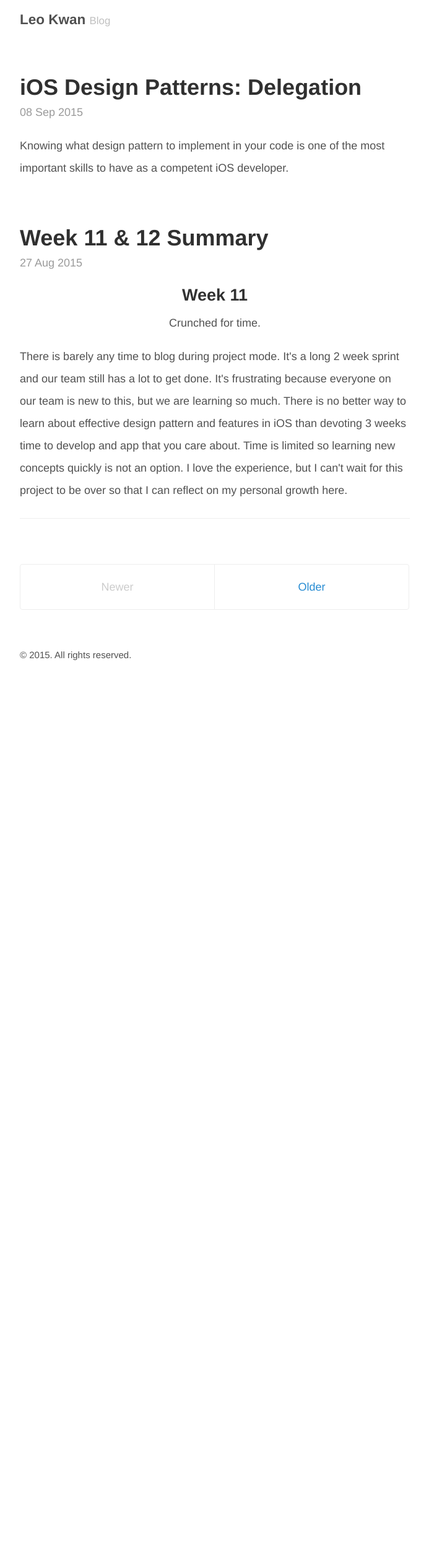
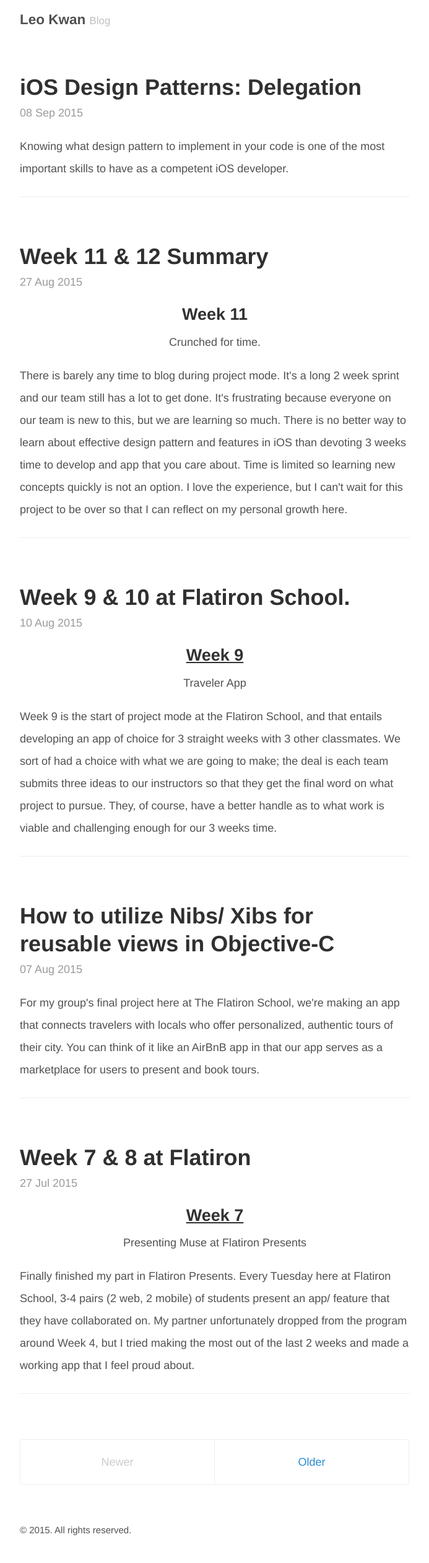
Before and after one commit to leojkwan/leojkwan.github.io, a Jekyll site: the page built from index.html, in a window 1280 px wide. Shown: the whole page at 62% size, without its empty margins (293-986 px from the left). Built offline with Jekyll 4.4.1, drawn with Linux system fonts in a browser that asks for light colours; the list of posts is cut into pages by our own code; before the commit the page ends 1110 px from its top, so only the background shows below that.

Commit message:
added hrule to bottom of posts

```diff
--- a/_config.yml
+++ b/_config.yml
@@ -8,7 +8,7 @@ permalink:           pretty
 title:               Leo Kwan
 tagline:             Blog
 url:                 http://leojkwan.github.io.
-paginate:            2
+paginate:            5
 paginate_path:       "page:num"
 baseurl:             ""
 gems: [jekyll-paginate]
--- a/_layouts/post.html
+++ b/_layouts/post.html
@@ -5,11 +5,7 @@ layout: default
 <article class="post">
   <h1 class="post-title">{{ page.title }}</h1>
   <time datetime="{{ page.date | date_to_xmlschema }}" class="post-date">{{ page.date | date_to_string }}</time>
-
-  {{page.excerpt}}
-</br>
-
-</br>
+  <p class="post-excerpt">{{page.excerpt}}</p>
   {{content}}
 </article>
 
--- a/_posts/2015-08-27-week-11-12-summary.html
+++ b/_posts/2015-08-27-week-11-12-summary.html
@@ -29,7 +29,6 @@ author:
 excerpt: <h2 style="text-align:center;">Week 11</h2>
   <p class="intro" style="text-align:center;">Crunched for time.</p>
   <p><span style="line-height:1.5;">There is barely any time to blog during project mode. It's a long 2 week sprint and our team still has a lot to get done. It's frustrating because everyone on our team is new to this, but we are learning so much. There is no better way to learn about effective design pattern and features in iOS than devoting 3 weeks time to develop and app that you care about. Time is limited so learning new concepts quickly is not an option. I love the experience, but I can't wait for this project to be over so that I can reflect on my personal growth here.</span><!--more--></p>
-  <hr />
 
 ---
 
--- a/_sass/_posts.scss
+++ b/_sass/_posts.scss
@@ -15,8 +15,9 @@
   color: #303030;
 }
 .page-title,
-.post-title {
+.post-title{
   margin-top: 0;
+  margin-bottom: 10px;
 }
 
 // Meta data line below post title
@@ -26,6 +27,14 @@
   margin-bottom: 1rem;
   color: #9a9a9a;
 }
+
+// Excerpt
+.post-excerpt{
+  font-size: 120%;
+  font-weight: 500;
+  margin-bottom: 20px;
+}
+
 
 
 // Related posts
--- a/index.html
+++ b/index.html
@@ -5,16 +5,19 @@ title: Home
 
 <div class="posts">
 
-
   {% for post in paginator.posts %}
   <article class="post">
+    <!-- TITLE -->
     <h1 class="post-title">
       <a href="{{ site.baseurl }}{{ post.url }}">
         {{ post.title }}
       </a>
     </h1>
+    <!-- DATE STAMP -->
     <time datetime="{{ post.date | date_to_xmlschema }}" class="post-date">{{ post.date | date_to_string }}</time>
+    <!-- EXCERPT -->
       {{ post.excerpt }}
+      <hr/>
   </article>
   {% endfor %}
 </div>
```
Also changed, not shown: leojkwan.png (added), public/favicon.ico, 1 other file.
